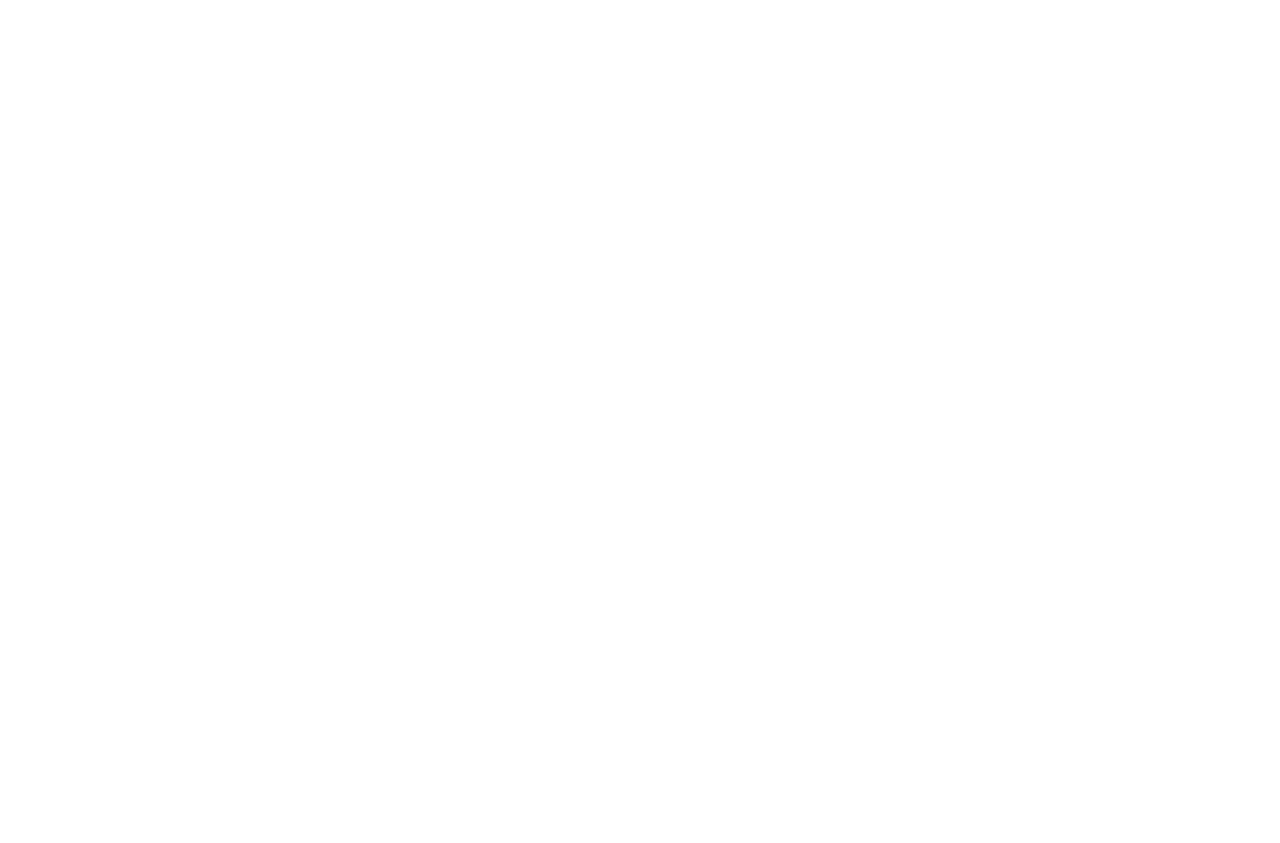
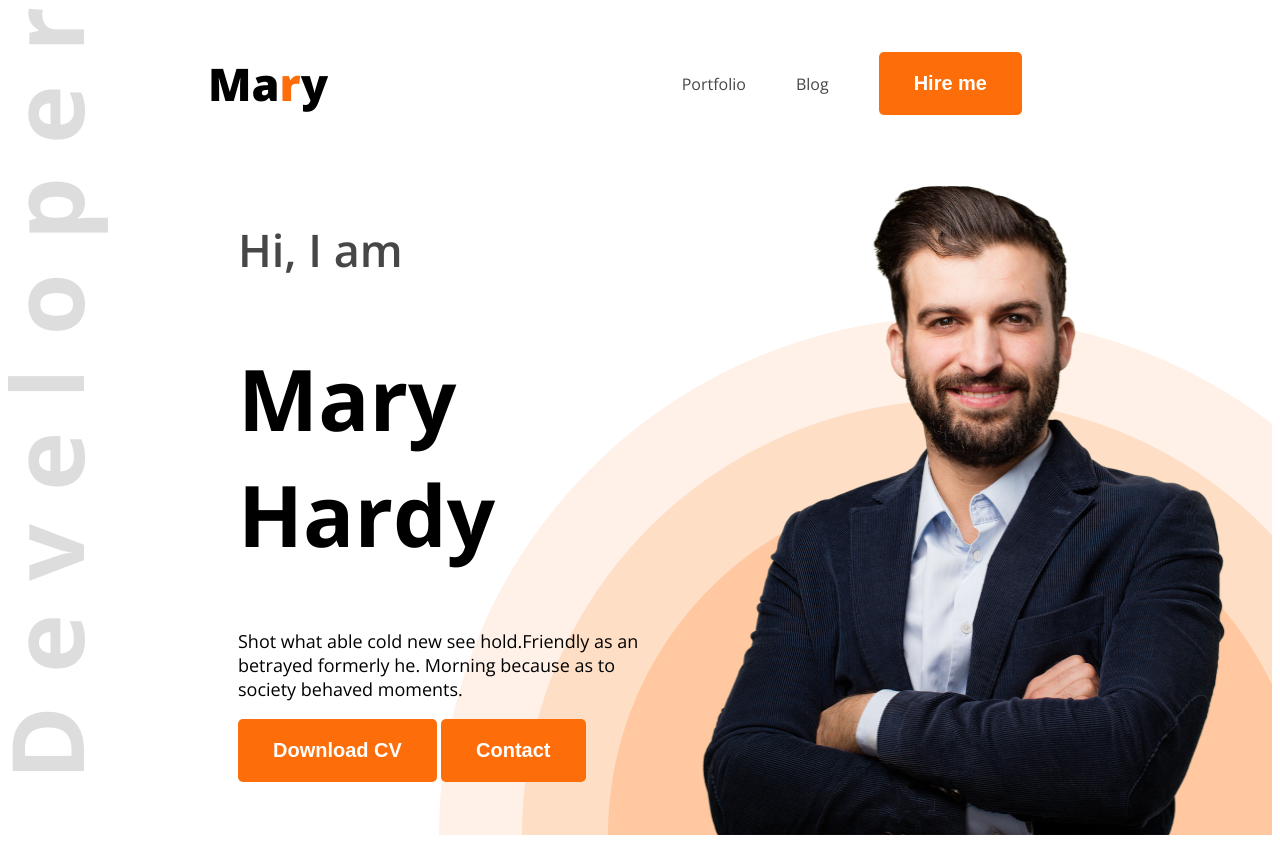
Before and after one commit to Ahamedezaz/web-developer-portfolio, a plain HTML site: page index.html in a window 1280 px wide. Before the commit the page ends 800 px from the top, so only its background shows below. Drawn offline with nearby package versions, Linux system fonts and the light colour scheme.

Commit message:
Added the header section

```diff
--- a/index.html
+++ b/index.html
@@ -4,10 +4,36 @@
   <meta charset="UTF-8">
   <meta name="viewport" content="width=device-width, initial-scale=1.0">
   <title>Web developer portfolio</title>
+  <link rel="preconnect" href="https://fonts.googleapis.com">
+<link rel="preconnect" href="https://fonts.gstatic.com" crossorigin>
+
+<link href="https://fonts.googleapis.com/css2?family=Open+Sans:ital,wght@0,300..800;1,300..800&display=swap" rel="stylesheet">
+
+  <link rel="stylesheet" href="styles/portfolio.css">
+
 </head>
-<body>
-  <header>
 
+<body class="open-sans-normal">
+  <header class="header">
+    <nav>
+      <h3 class="nav-title">Ma<span class="text-primary">r</span>y</h3>
+      <ul>
+        <li><a class="dark-2" href="">Portfolio</a></li>
+        <li><a class="dark-2" href="">Blog</a></li>
+        <li><a class="dark-2" href=""><button class="btn-primary">Hire me</button></a></li>
+      </ul>
+    </nav>
+
+    <div class="banner">
+    <div class="banner-content">
+      <h4 class="banner-greetings">Hi, I  am</h4>
+      <h1 class="banner-title">Mary Hardy</h1>
+      <p class="banner-description">Shot what able cold new see hold.Friendly as an betrayed formerly he. Morning because as to society behaved moments.</p>
+      <button class="btn-primary">Download CV</button>
+      <button class="btn-primary">Contact</button>
+    </div>
+    <img class="banner-profile-pic" src="images/hardy.png" alt="">
+  </div>
   </header>
   <main>
 
@@ -15,5 +41,6 @@
   <footer>
 
   </footer>
+
 </body>
 </html>
--- /dev/null
+++ b/styles/portfolio.css
@@ -0,0 +1,94 @@
+.open-sans-normal {
+  font-family: "Open Sans", sans-serif;
+  font-optical-sizing: auto;
+  font-style: normal;
+  font-variation-settings:
+    "wdth" 100;
+}
+
+/* shared style */
+.text-primary{
+  color: #FD6E0A;
+}
+
+.dark-2{
+  color: #474747;
+}
+
+.btn-primary{
+  background-color: #FD6E0A;
+  font-size: 20px;
+  font-weight: bold;
+  color: white;
+  padding: 20px 35px;
+  border: none;
+  border-radius: 5px;
+}
+
+/* header */
+.header{
+  background-image: url(../images/developer.png), url(../images/header_bg.png);
+  background-repeat: no-repeat;
+  background-position: top left, bottom right;
+}
+
+/* nav styles */
+nav{
+  display: flex;
+  align-items: center;
+  justify-content: space-between;
+  margin: 0px 200px;
+
+}
+
+.nav-title{
+  font-weight: 800;
+  font-size: 45px;
+}
+
+nav ul{
+  display: flex;
+  align-items: center;
+}
+
+nav ul li{
+  list-style: none;
+  margin-right: 50px;
+}
+
+nav li a{
+  text-decoration: none;
+}
+
+/* Banner styles */
+.banner{
+  display: flex;
+  justify-content: space-between;
+  margin: 0px 38px 0px 230px;
+}
+
+.banner-content{
+  max-width: 580px;
+  max-height: 356px;
+}
+
+.banner-greetings{
+  color: #474747;
+  font-size: 45px;
+  font-weight: 600;
+}
+
+.banner-title{
+  font-weight: bold;
+  font-size: 85px;
+}
+
+.banner-description{
+  font-size: 18px;
+  font-weight: 100;
+}
+
+.banner-profile-pic{
+  width: 580px;
+  height: 676px;
+}
```
